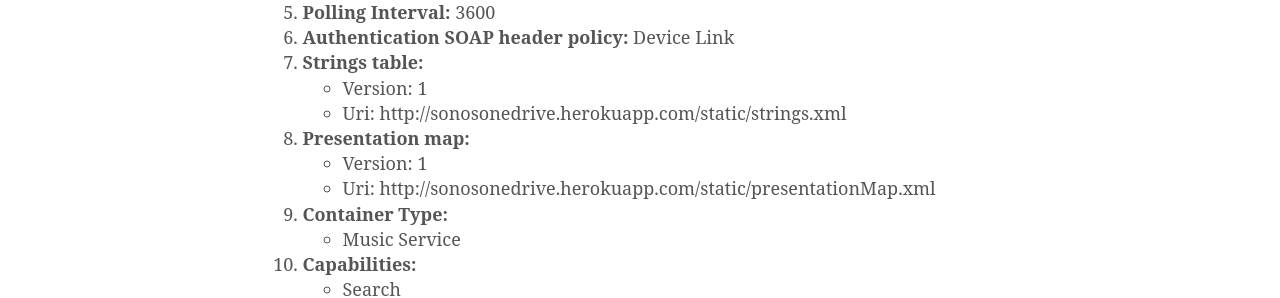
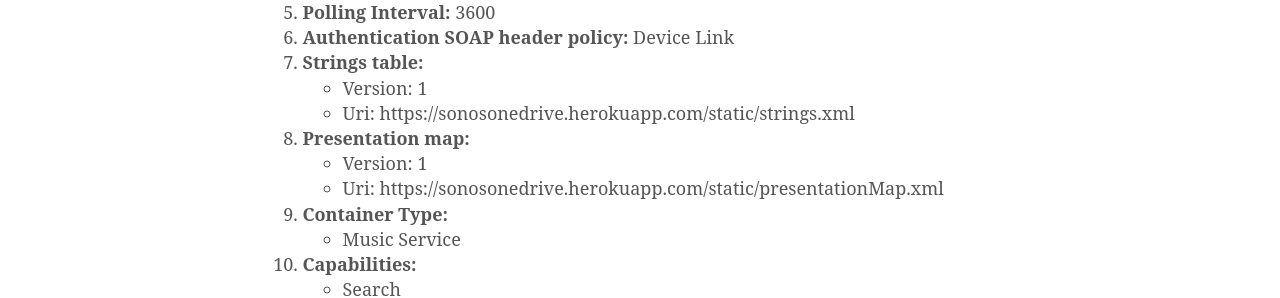
Before and after one commit to bertique/bertique.github.io, a Jekyll site: the page built from sonosonedrive.md, in a window 1280 px wide and 900 px high, scrolled down 2280 px. Shown: the part 159-457 px from the top of the window. Built offline with Jekyll 4.4.1, drawn with Linux system fonts in a browser that asks for light colours; comment, search, counter and statistics services are not loaded; some of the changed lines change nothing that is shown.

Commit message:
Update sonosonedrive.md

```diff
--- a/sonosonedrive.md
+++ b/sonosonedrive.md
@@ -65,10 +65,10 @@ Enter the information below into the form and hit submit. This will add the serv
 6. **Authentication SOAP header policy:** Device Link
 7. **Strings table:**
   * Version: 1
-  * Uri: http://sonosonedrive.herokuapp.com/static/strings.xml
+  * Uri: https://sonosonedrive.herokuapp.com/static/strings.xml
 8. **Presentation map:**
  * Version: 1
- * Uri: http://sonosonedrive.herokuapp.com/static/presentationMap.xml
+ * Uri: https://sonosonedrive.herokuapp.com/static/presentationMap.xml
 9. **Container Type:**
  * Music Service
 11. **Capabilities:**
```
